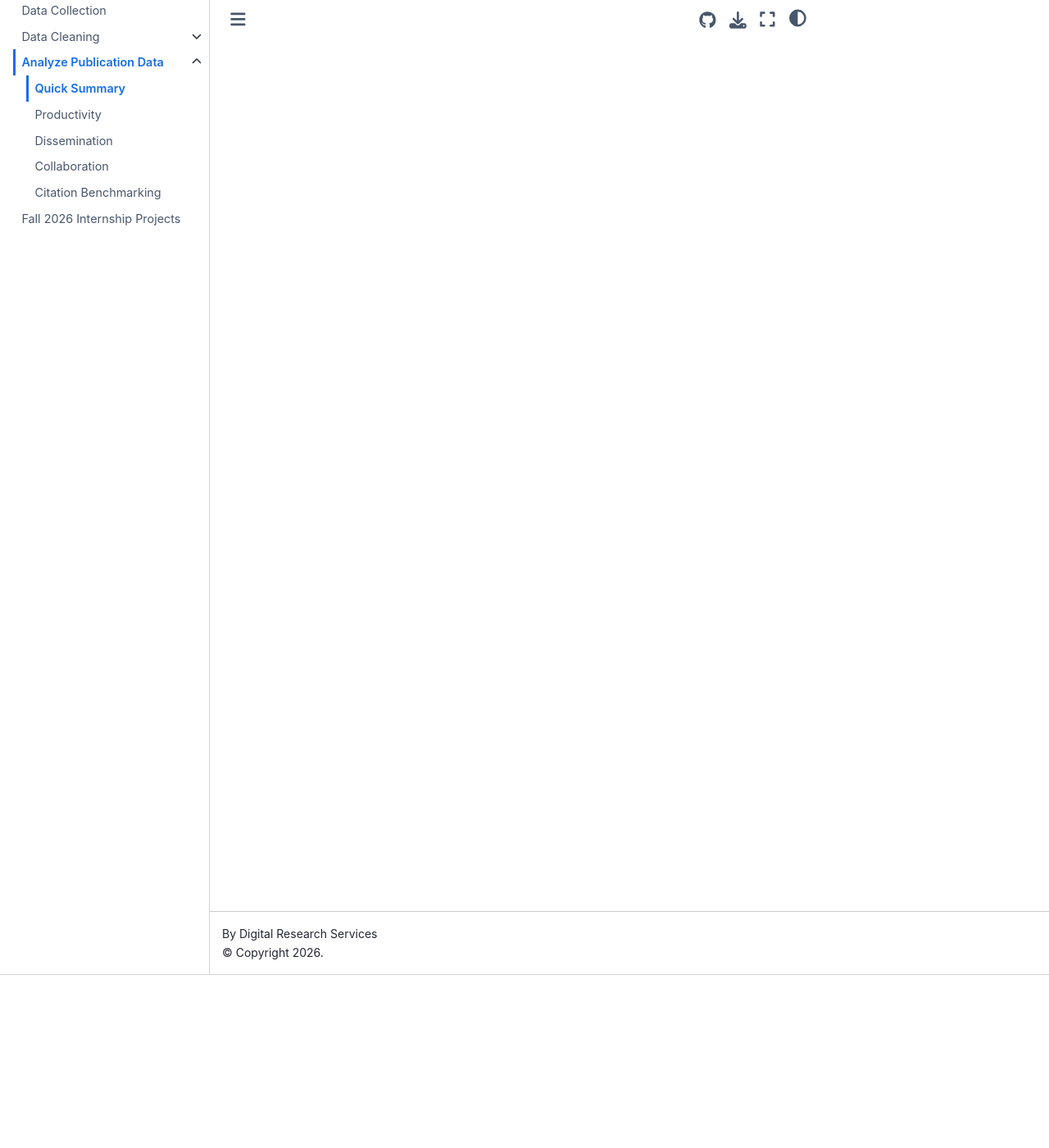
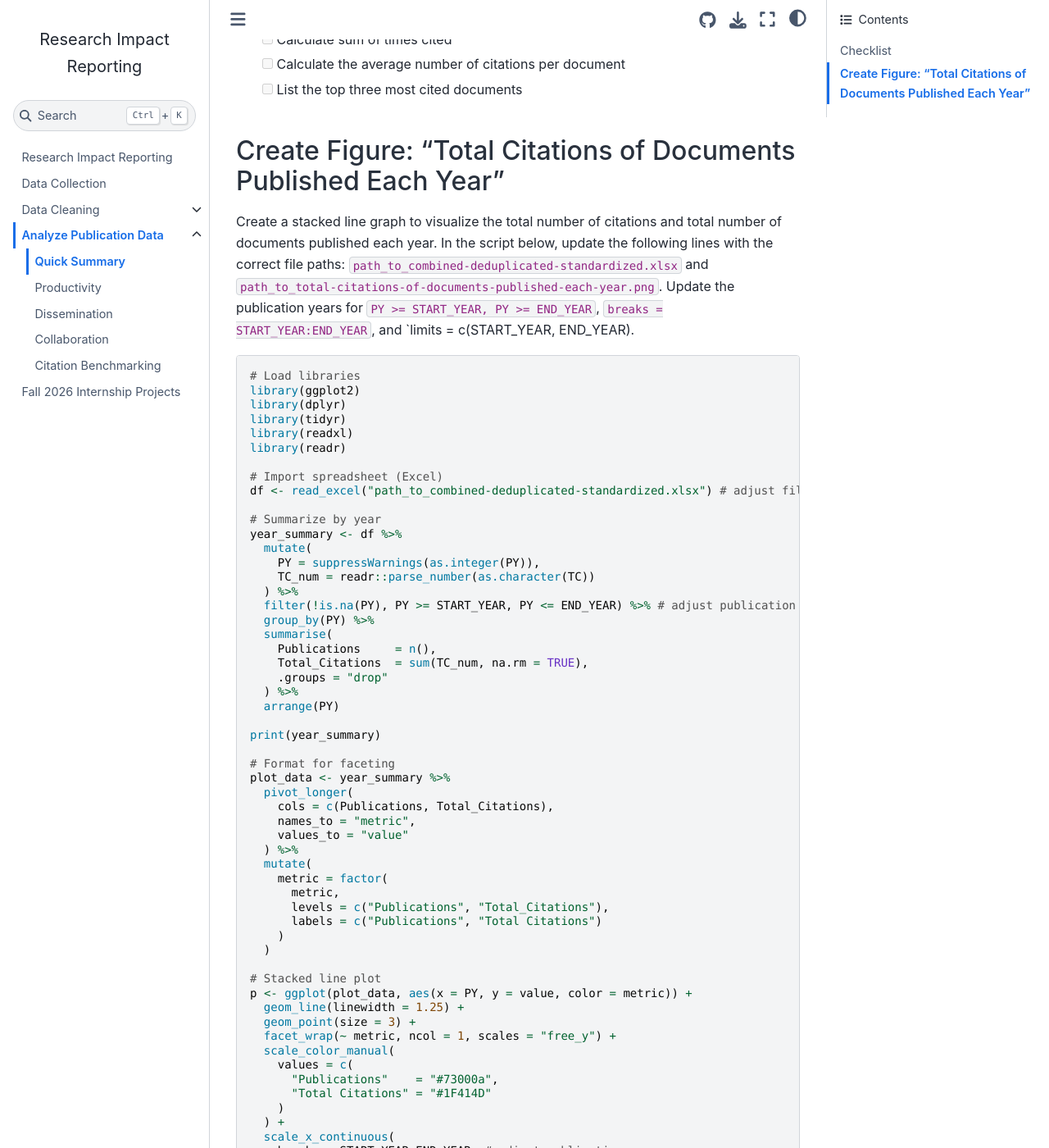
Before and after one commit to vvlooking/research-impact, a Jupyter Book: the page built from website/analyze-data-quick-summary.md, in a window 1280 px wide and 1400 px high, scrolled down 211 px. Shown: the whole window at 82% size. Built offline with Jupyter Book 1.0.4 settings and Sphinx 7.4.7 and the Sphinx Book theme 1.1.4, drawn with Linux system fonts in a browser that asks for light colours; some of the changed text lies outside the part shown.

Commit message:
Update analyze-data-quick-summary.md

````diff
--- a/website/analyze-data-quick-summary.md
+++ b/website/analyze-data-quick-summary.md
@@ -1 +1,94 @@
 # Quick Summary
+
+## Checklist
+
+- [ ] Create figure: "Total Citations of Documents Published Each Year"
+- [ ] Calculate sum of times cited
+- [ ] Calculate the average number of citations per document
+- [ ] List the top three most cited documents
+
+## Create Figure: "Total Citations of Documents Published Each Year"
+Create a stacked line graph to visualize the total number of citations and total number of documents published each year. In the script below, update the following lines with the correct file paths: `path_to_combined-deduplicated-standardized.xlsx` and `path_to_total-citations-of-documents-published-each-year.png`. Update the publication years for `PY >= START_YEAR, PY >= END_YEAR`, `breaks = START_YEAR:END_YEAR`, and `limits = c(START_YEAR, END_YEAR).
+
+```r
+# Load libraries
+library(ggplot2)
+library(dplyr)
+library(tidyr)
+library(readxl)
+library(readr)
+
+# Import spreadsheet (Excel)
+df <- read_excel("path_to_combined-deduplicated-standardized.xlsx") # adjust file path
+
+# Summarize by year
+year_summary <- df %>%
+  mutate(
+    PY = suppressWarnings(as.integer(PY)),
+    TC_num = readr::parse_number(as.character(TC))
+  ) %>%
+  filter(!is.na(PY), PY >= START_YEAR, PY <= END_YEAR) %>% # adjust publication years
+  group_by(PY) %>%
+  summarise(
+    Publications     = n(),
+    Total_Citations  = sum(TC_num, na.rm = TRUE),
+    .groups = "drop"
+  ) %>%
+  arrange(PY)
+
+print(year_summary)
+
+# Format for faceting
+plot_data <- year_summary %>%
+  pivot_longer(
+    cols = c(Publications, Total_Citations),
+    names_to = "metric",
+    values_to = "value"
+  ) %>%
+  mutate(
+    metric = factor(
+      metric,
+      levels = c("Publications", "Total_Citations"),
+      labels = c("Publications", "Total Citations")
+    )
+  )
+
+# Stacked line plot
+p <- ggplot(plot_data, aes(x = PY, y = value, color = metric)) +
+  geom_line(linewidth = 1.25) +
+  geom_point(size = 3) +
+  facet_wrap(~ metric, ncol = 1, scales = "free_y") +
+  scale_color_manual(
+    values = c(
+      "Publications"    = "#73000a",
+      "Total Citations" = "#1F414D"
+    )
+  ) +
+  scale_x_continuous(
+    breaks = START_YEAR:END_YEAR, # adjust publication years
+    limits = c(START_YEAR, END_YEAR) # adjust publication years
+  ) +
+  labs(
+    x = "Year",
+    y = NULL,
+    color = NULL
+  ) +
+  theme_minimal(base_size = 12) +
+  theme(
+    legend.position = "none",
+    strip.text = element_text(face = "bold"),
+    panel.grid.minor = element_blank(),
+    axis.text.x = element_text(angle = 45, hjust = 1)
+  )
+
+print(p)
+
+# Save graph
+ggsave(
+  filename = "path_to_total-citations-of-documents-published-each-year.png", # adjust file name
+  plot     = p,
+  width    = 7,
+  height   = 7,
+  dpi      = 300
+)
+```
````
